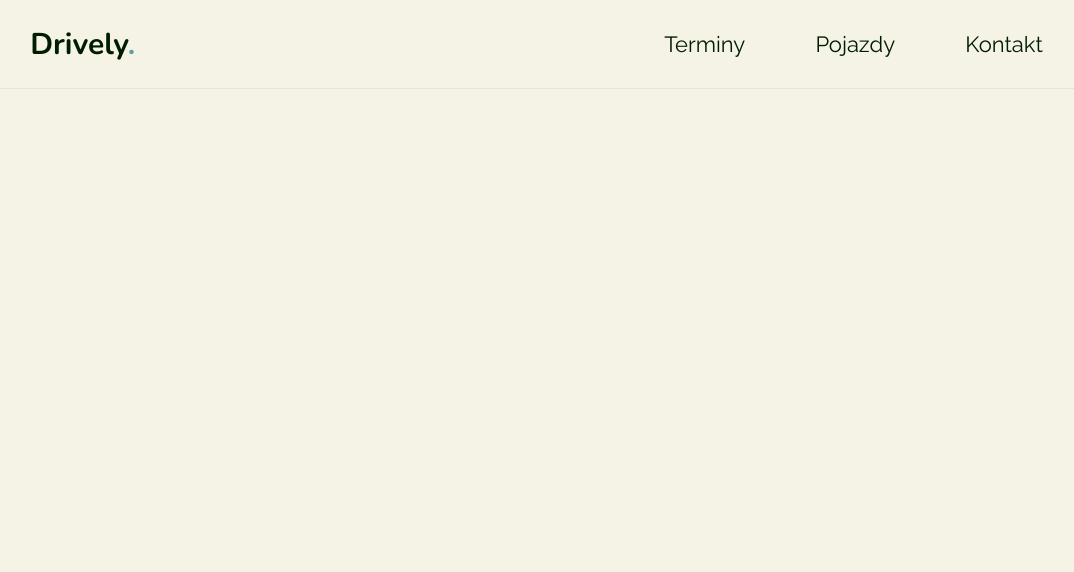
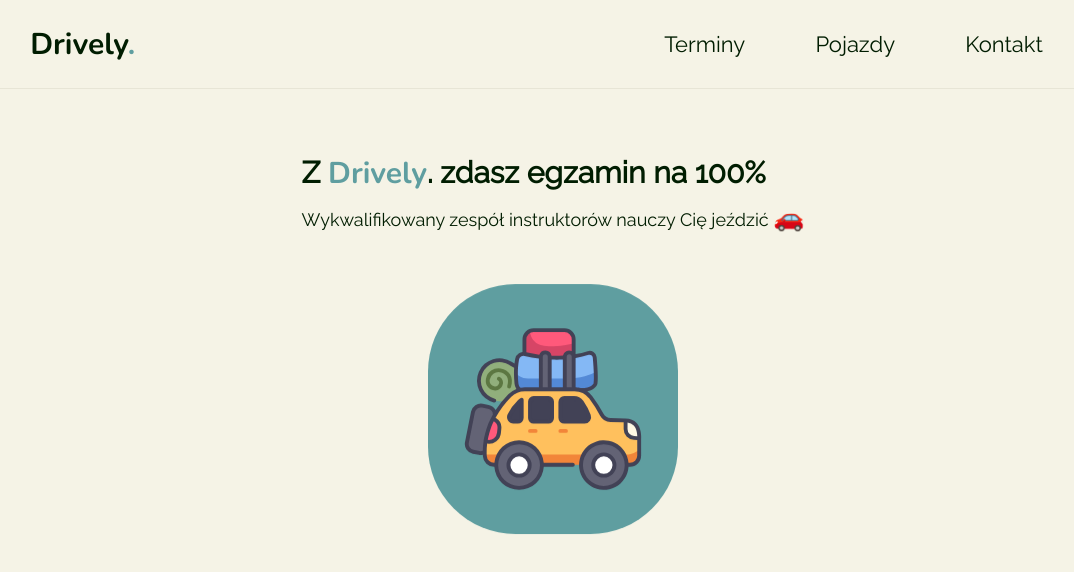
Before and after one commit to Zombiak21/Drively, a plain HTML site: page index.html in a window 1280 px wide. Shown: the whole page, without its empty margins (87-1161 px from the left). Drawn offline with nearby package versions, Linux system fonts and the light colour scheme.

Commit message:
Added main section

```diff
--- a/index.html
+++ b/index.html
@@ -33,9 +33,16 @@
                 </div>
             </div>
         </nav>
+        <main class="main__wrapper">
+            <div class="main__items">
+                <div class="main__item-first">
+                    <h2>Z <span>Drively</span>. zdasz egzamin na 100%</h2>
+                    <p>Wykwalifikowany zespół instruktorów nauczy Cię jeździć <span>🚗</span></p>
+                </div>
+                <div class="main__item-secound"></div>
+            </div>
+        </main>
     </div>
-    <script type="text/javascript" src="//code.jquery.com/jquery-1.11.0.min.js"></script>
-    <script type="text/javascript" src="//code.jquery.com/jquery-migrate-1.2.1.min.js"></script>
 </body>
 
 </html>
--- a/scss/_animations.scss
+++ b/scss/_animations.scss
@@ -8,3 +8,14 @@
         transform: translateX(0);
     }
 }
+
+//      MAIN      //
+@keyframes carAnimation {
+    from {
+        transform: translateY(0%);
+    }
+
+    to {
+        transform: translateY(10%);
+    }
+}
--- a/scss/main.scss
+++ b/scss/main.scss
@@ -9,7 +9,6 @@
 
 //      NAV      //
 .nav {
-    position: fixed;
     display: flex;
     justify-content: center;
     align-items: center;
@@ -146,6 +145,59 @@
 //
 
 
+//      Main     //
+.main__wrapper {
+    width: 100%;
+
+    .main__items {
+        display: flex;
+        justify-content: center;
+        align-items: center;
+        flex-direction: column;
+        margin: 4em 2em;
+
+        .main__item {
+
+            &-first {
+                margin-bottom: 2em;
+
+                h2 {
+                    font-size: 3rem;
+                    padding-bottom: 0.25em;
+
+                    span {
+                        color: $green;
+                        font-family: 'Nunito', sans-serif;
+                    }
+                }
+
+                p {
+                    font-size: 1.8rem;
+
+                    span {
+                        font-size: 2.5rem;
+                    }
+                }
+            }
+
+            &-secound {
+                width: 250px;
+                height: 250px;
+                background-color: $green;
+                border-radius: 35%;
+                transform: rotate(-5deg);
+                background-image: url('/img/car.svg');
+                background-repeat: no-repeat;
+                background-size: 75%;
+                background-position: center;
+                animation: carAnimation 2s ease infinite alternate backwards;
+
+            }
+        }
+    }
+}
+
+
 //      Media - 992px      //
 @media(min-width: 992px) {
     .nav {
```
Also changed, not shown: css/main.css, img/car.svg (added), 3 other files.
